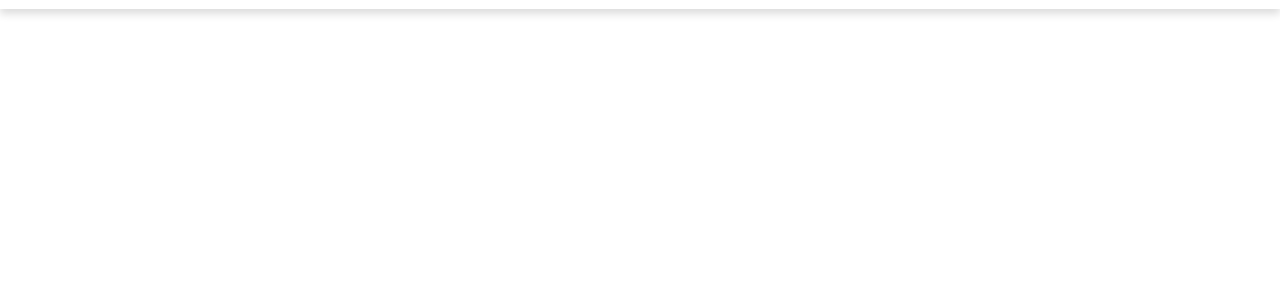
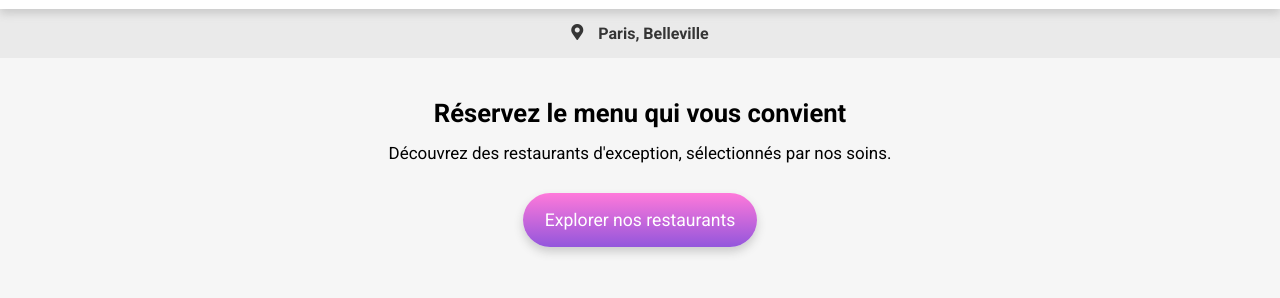
Before and after one commit to maevanapcontact/MaevaNguyenAnhPhuong_3_11122020, a website: page src/index.html in a window 1280 px wide. Shown: the part 50-348 px from the top of the page. Drawn offline with Linux system fonts and the light colour scheme; a web font is replaced by a local one.

Commit message:
[#2] feat: add banner homepage

```diff
--- /dev/null
+++ b/src/assets/sass/_banner.scss
@@ -0,0 +1,46 @@
+.banner {
+  &__location {
+    display: flex;
+    justify-content: center;
+
+    background: #eaeaea;
+    padding: 15px 0;
+    color: #353535;
+    font-weight: bold;
+
+    & i {
+      margin: 0 15px 0 0;
+    }
+  }
+
+  &__call-to-action {
+    display:flex;
+    flex-direction: column;
+    align-items: center;
+
+    padding: 40px;
+    text-align: center;
+    background: $section-background-color;
+
+    & h2 {
+      font-size: 1.6em;
+    }
+
+    & span {
+      margin: 15px 0;
+      font-size: 1.06em;
+    }
+  }
+
+  &__explore-btn {
+    margin: 15px 0;
+    font-size: 1.1em;
+    padding: 17px 22px;
+    border-radius: 60px;
+    border: none;
+    box-shadow: 0 5px 10px #ccc;
+    background: linear-gradient($secondary-color 0%, $primary-color 100%);
+    color: #fff;
+    font-weight: 500;
+  }
+}
--- a/src/assets/sass/_general.scss
+++ b/src/assets/sass/_general.scss
@@ -1,5 +1,7 @@
 * {
   font-family: 'Roboto', sans-serif;
+  margin: 0;
+  padding: 0;
 }
 
 body {
--- a/src/assets/sass/_header.scss
+++ b/src/assets/sass/_header.scss
@@ -1,8 +1,9 @@
 .main-header {
+  position: relative;
   padding: 22px 0 12px 0;
   display: flex;
   justify-content: center;
-  box-shadow: 0 5px 8px #ddd;
+  box-shadow: 0 5px 8px #ccc;
 
   &__return {
     &--hidden {
--- a/src/assets/sass/_variables.scss
+++ b/src/assets/sass/_variables.scss
@@ -1,3 +1,4 @@
 $primary-color: #9356dc;
 $secondary-color: #ff79da;
 $tertiary-color: #99e2d0;
+$section-background-color: #f6f6f6;
--- a/src/assets/sass/main.scss
+++ b/src/assets/sass/main.scss
@@ -13,3 +13,7 @@ TABLE OF CONTENTS
 /* HEADER */
 /* ------------------------- */
 @import './header';
+
+/* BANNER */
+/* ------------------------- */
+@import './banner';
--- a/src/index.html
+++ b/src/index.html
@@ -10,9 +10,23 @@
   <title>Ohmyfood</title>
 </head>
 <body>
+  <!-- MAIN HEADER -->
   <header class="main-header">
     <i class="fas fa-arrow-left main-header__return main-header__return--hidden"></i>
     <img src="assets/images/logo/ohmyfood.png" alt="Logo Oh My Food" width="392" height="68">
   </header>
+
+  <!-- BANNER -->
+  <section class="banner">
+    <div class="banner__location">
+      <i class="fas fa-map-marker-alt"></i>
+      <span>Paris, Belleville</span>
+    </div>
+    <div class="banner__call-to-action">
+      <h2>Réservez le menu qui vous convient</h2>
+      <span>Découvrez des restaurants d'exception, sélectionnés par nos soins.</span>
+      <button class="banner__explore-btn">Explorer nos restaurants</button>
+    </div>
+  </section>
 </body>
 </html>
```
Also changed, not shown: src/assets/css/style.css, 1 other file.
